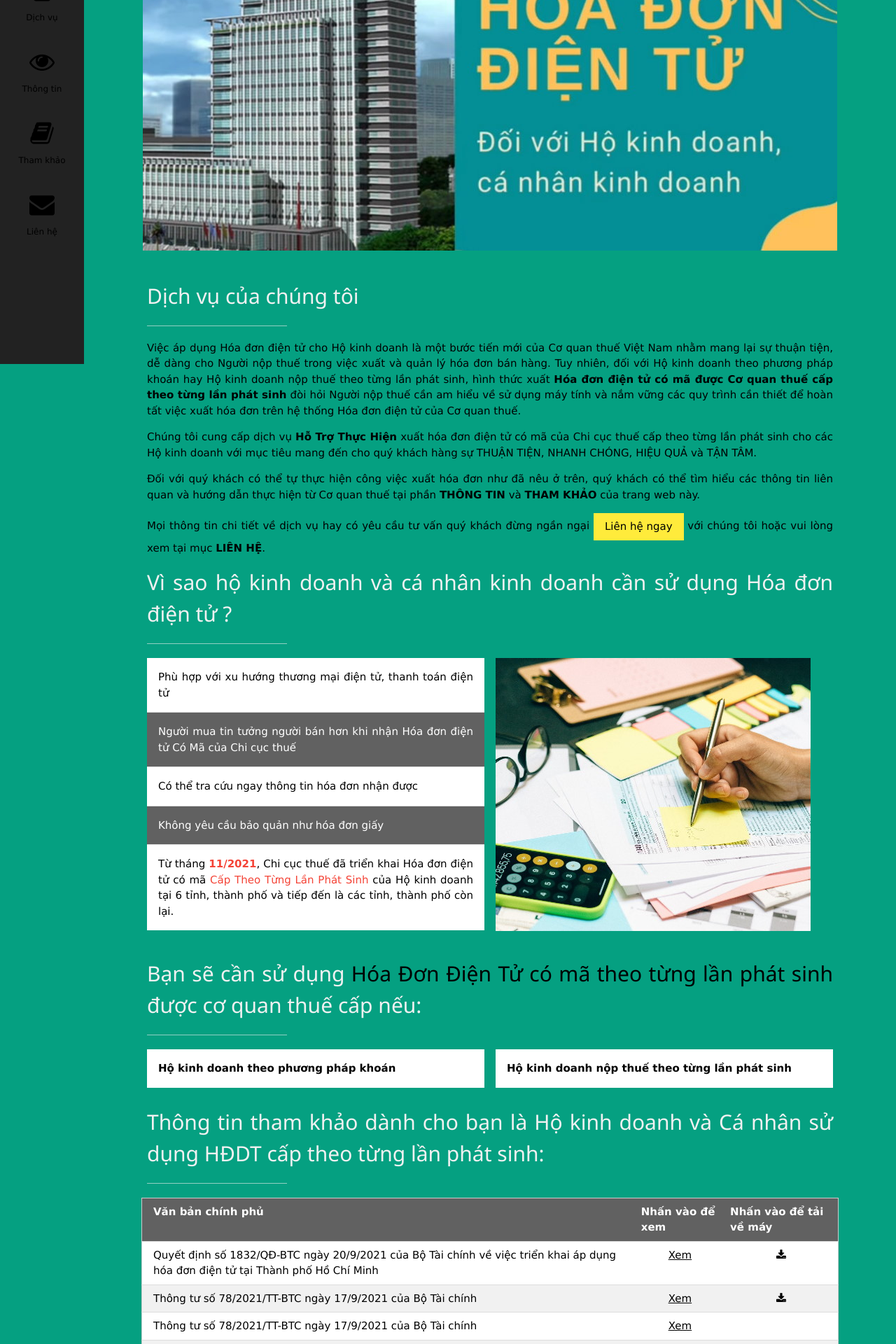
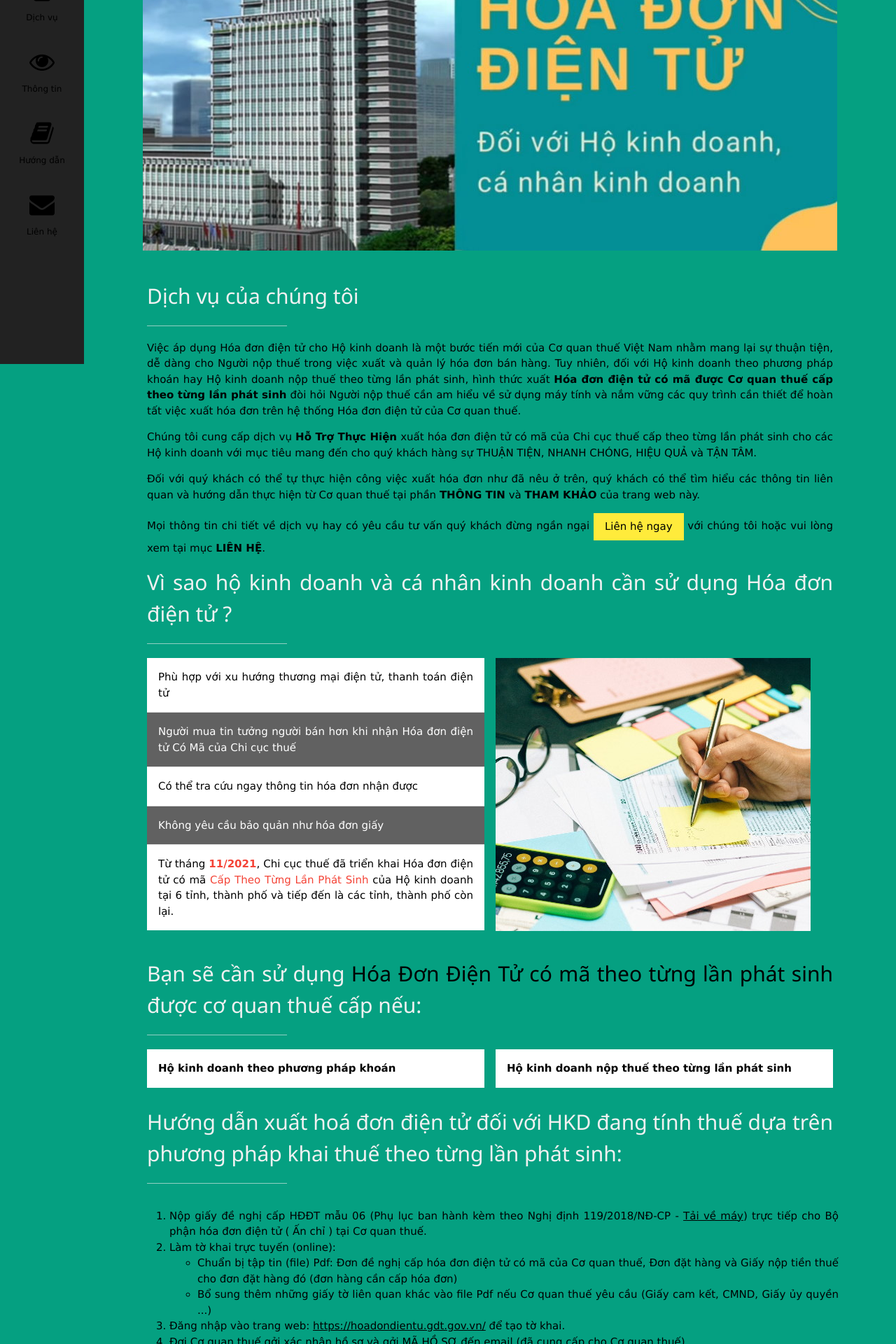
Before and after one commit to truongtronghai/superinfo, a Django app: template landing/templates/landing/index.html in a window 1280 px wide. Shown: the part 280-2200 px from the top of the page at 70% size. Run offline with Django 4.2, Linux system fonts and the light colour scheme; the template is opened without the code that fills it: values that come from a table or form of the project are taken from there, others are empty; some libraries are stand-ins or nearby versions.

Commit message:
generalize app

```diff
--- a/landing/templates/landing/contact.html
+++ b/landing/templates/landing/contact.html
@@ -14,7 +14,7 @@
   </div><br>
 
   <p>Hoặc gởi lời nhắn trực tiếp cho chúng tôi bằng khung bên dưới:</p>
-  <form action="{% url 'landing:index' %}" method='POST' novalidate>
+  <form action="{% url 'landing:landing' %}" method='POST' novalidate>
       {% csrf_token %}
       {% comment %}
       {% if contact_form.errors %}
--- a/landing/templates/landing/index.html
+++ b/landing/templates/landing/index.html
@@ -67,7 +67,38 @@ HoaDonAZ - Hỗ trợ thực hiện hóa đơn hộ kinh doanh
           </div>
       </div>
 
-        <h2 class="w3-text-light-grey"  id="reference_info">Thông tin tham khảo dành cho bạn là Hộ kinh doanh và Cá nhân sử dụng HĐDT cấp theo từng lần phát sinh:</h2>
+      <h2 class="w3-text-light-grey"  id="reference_info">Hướng dẫn xuất hoá đơn điện tử đối với HKD đang tính thuế dựa trên phương pháp khai thuế theo
+từng lần phát sinh:</h2>
+      <hr style="width:200px" class="w3-opacity">
+      <div class="w3-row-padding" style="margin:0 -16px">
+          <ol>
+            <li>
+            Nộp giấy đề nghị cấp HĐĐT mẫu 06 (Phụ lục ban hành kèm theo Nghị định 119/2018/NĐ-CP - <a href="https://docs.google.com/document/d/1RB1qqoBJt3fGMu_IxqOO-B2o7676el8z/edit?usp=sharing&ouid=117023006467586858534&rtpof=true&sd=true" target="_blank">Tải về máy</a>) trực tiếp cho Bộ phận hóa đơn điện tử ( Ấn chỉ ) tại Cơ quan thuế.
+            </li>
+            <li>
+            Làm tờ khai trực tuyến (online):
+            <ul>
+              <li>
+              Chuẩn bị tập tin (file) Pdf: Đơn đề nghị cấp hóa đơn điện tử có mã của Cơ quan thuế, Đơn đặt hàng và Giấy nộp tiền thuế cho đơn đặt hàng đó (đơn hàng cần cấp hóa đơn)
+              </li>
+              <li>
+              Bổ sung thêm những giấy tờ liên quan khác vào file Pdf nếu Cơ quan thuế yêu cầu (Giấy cam kết, CMND, Giấy ủy quyền ...)
+              </li>
+            </ul>
+            </li>
+            <li>
+            Đăng nhập vào trang web: <a href="https://hoadondientu.gdt.gov.vn/" target="_blank">https://hoadondientu.gdt.gov.vn/</a> để tạo tờ khai.
+            </li>
+            <li>
+            Đợi Cơ quan thuế gởi xác nhận hồ sơ và gởi MÃ HỒ SƠ đến email (đã cung cấp cho Cơ quan thuế)
+            </li>
+            <li>
+            Đăng nhập vào trang web: <a href="https://hoadondientu.gdt.gov.vn/" target="_blank">https://hoadondientu.gdt.gov.vn/</a> để xuất Hóa đơn điện tử.
+            </li>
+          </ol>
+      </div>
+
+        <h2 class="w3-text-light-grey">Thông tin tham khảo dành cho bạn là Hộ kinh doanh và Cá nhân sử dụng HĐDT cấp theo từng lần phát sinh:</h2>
         <hr style="width:200px" class="w3-opacity">
         <div class="w3-row-padding" style="margin:0 -16px">
             <table class="w3-table-all">
--- a/landing/templates/landing/navigator.html
+++ b/landing/templates/landing/navigator.html
@@ -18,7 +18,7 @@
   </a>
   <a href="#reference_info" class="w3-bar-item w3-button w3-padding-large w3-hover-black">
     <i class="fa fa-book w3-xxlarge"></i>
-    <p>Tham khảo</p>
+    <p>Hướng dẫn</p>
   </a>
   <a href="#contact" class="w3-bar-item w3-button w3-padding-large w3-hover-black">
     <i class="fa fa-envelope w3-xxlarge"></i>
@@ -32,7 +32,7 @@
     <a href="#" class="w3-bar-item w3-button" style="width:20% !important">Giới thiệu</a>
     <a href="#service" class="w3-bar-item w3-button" style="width:20% !important">Dịch vụ</a>
     <a href="#info" class="w3-bar-item w3-button" style="width:20% !important">Thông tin</a>
-    <a href="#reference_info" class="w3-bar-item w3-button" style="width:20% !important">Tham khảo</a>
+    <a href="#reference_info" class="w3-bar-item w3-button" style="width:20% !important">Hướng dẫn</a>
     <a href="#contact" class="w3-bar-item w3-button" style="width:20% !important">Liên hệ</a>
   </div>
 </div>
--- a/landing/urls.py
+++ b/landing/urls.py
@@ -5,4 +5,6 @@ app_name = 'landing'
 
 urlpatterns = [
     path('', views.index, name='index'),
+    path('landing/', views.landing, name='landing'),
+    path('anhoa/', views.anhoa, name='anhoa'),
 ]
--- a/superinfo/settings.py
+++ b/superinfo/settings.py
@@ -25,7 +25,7 @@ SESSION_COOKIE_SECURE = True
 SECRET_KEY = 'wiejde-1ns3cure-exoiefn2jsuper7p3info!px2#!(#q4pg%ut6r1e#046kv)v3c#l'
 
 # SECURITY WARNING: don't run with debug turned on in production!
-DEBUG = False
+DEBUG = True
 
 ALLOWED_HOSTS = ['*']
 
```
Also changed, not shown: landing/views.py (+6 -2 lines).
